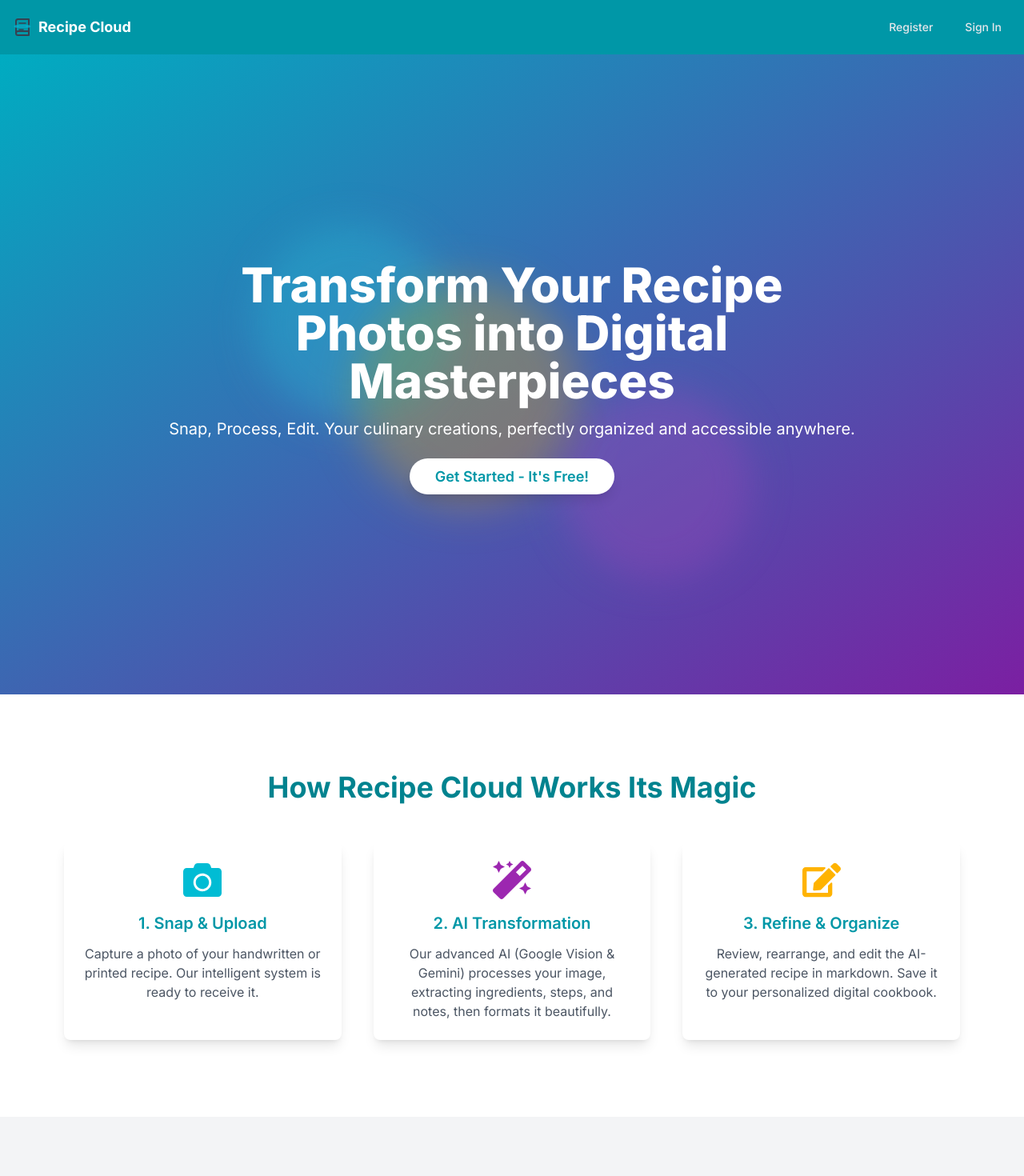
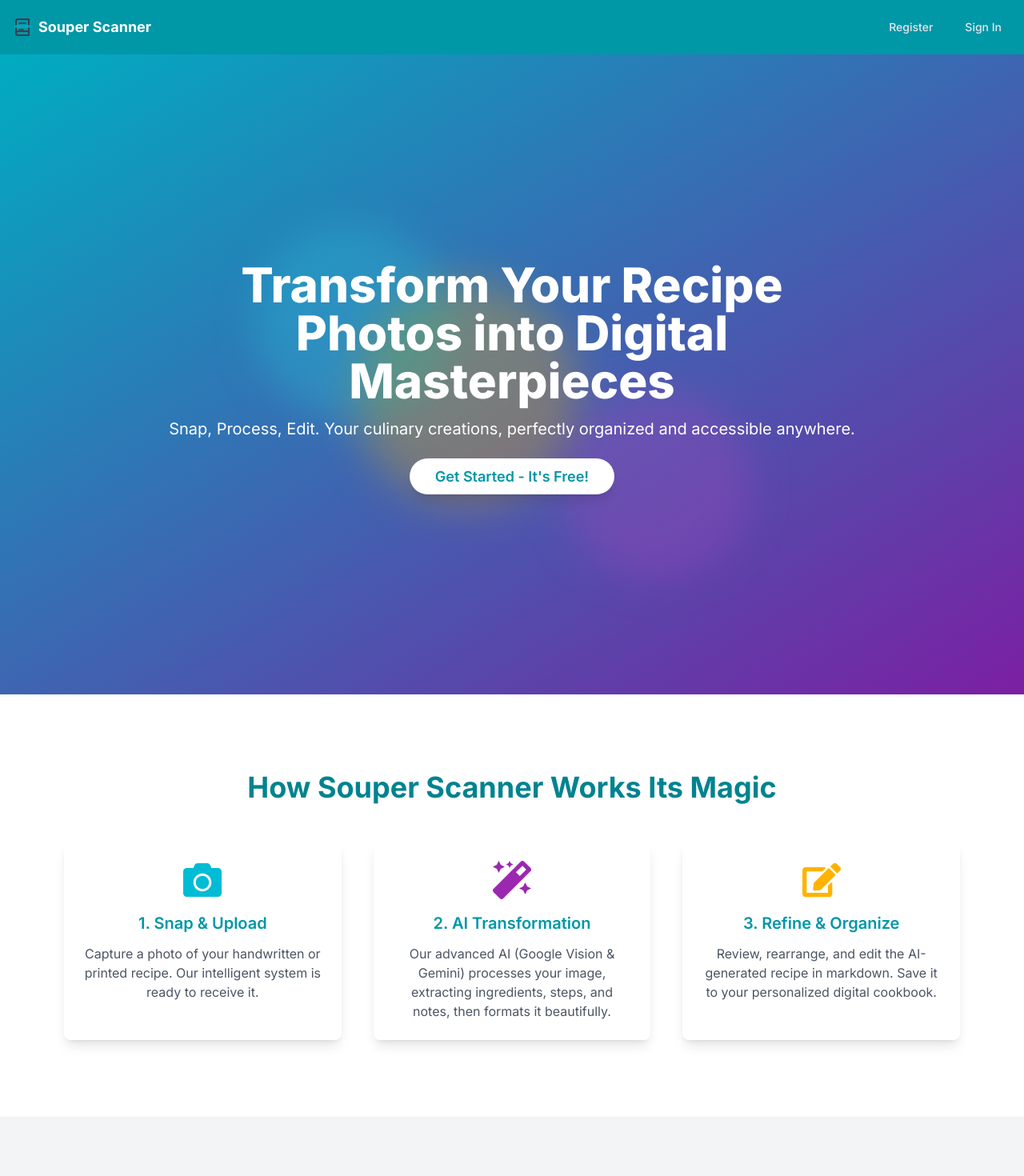
Before and after one commit to msievenpiper/recipe-cloud, a Next.js app: page / in a window 1280 px wide. Shown: the top 1470 px of the page at 80% size. Built offline with nearby package versions, Linux system fonts and the light colour scheme; no server answers.

Commit message:
- rebranded

```diff
--- a/app/layout.tsx
+++ b/app/layout.tsx
@@ -10,8 +10,8 @@
 const inter = Inter({ subsets: ["latin"] }); // Keep if Inter is used elsewhere, otherwise remove
 
 export const metadata: Metadata = {
-  title: "Recipe Cloud",
-  description: "Your personal AI-powered recipe manager",
+  title: "Souper Scanner",
+  description: "Your personal AI-powered recipe manager and scanner",
   manifest: "/manifest.json",
   icons: {
     icon: "/icon.svg",
--- a/app/page.tsx
+++ b/app/page.tsx
@@ -69,7 +69,7 @@
       {/* How It Works / Features Section */}
       <section className="py-16 md:py-24 bg-white">
         <div className="container mx-auto px-4 max-w-6xl">
-          <h2 className="text-3xl md:text-4xl font-bold text-center mb-12 text-primary-800">How Recipe Cloud Works Its Magic</h2>
+          <h2 className="text-3xl md:text-4xl font-bold text-center mb-12 text-primary-800">How Souper Scanner Works Its Magic</h2>
           <div className="grid grid-cols-1 md:grid-cols-3 gap-10">
             <div className="text-center p-6 bg-white rounded-lg shadow-lg hover:shadow-xl transition-shadow duration-300 transform hover:-translate-y-1">
               <FaCamera className="text-primary-500 text-5xl mx-auto mb-4" />
@@ -99,7 +99,7 @@
       {/* Benefits Section */}
       <section className="py-16 md:py-24 bg-gray-100">
         <div className="container mx-auto px-4 max-w-6xl">
-          <h2 className="text-3xl md:text-4xl font-bold text-center mb-12 text-primary-800">Why You'll Love Recipe Cloud</h2>
+          <h2 className="text-3xl md:text-4xl font-bold text-center mb-12 text-primary-800">Why You'll Love Souper Scanner</h2>
           <div className="grid grid-cols-1 md:grid-cols-2 gap-10 items-center">
             <div className="space-y-6">
               <div className="flex items-start space-x-4">
@@ -127,7 +127,7 @@
             <div className="flex justify-center">
               <Image
                 src="/marketing/iphone.png"
-                alt="Recipe Cloud App Screenshot"
+                alt="Souper Scanner App Screenshot"
                 width={300} // Adjust width as needed
                 height={600} // Adjust height as needed
                 className="rounded-lg shadow-lg"
@@ -158,7 +158,7 @@
       {/* Footer */}
       <footer className="bg-gray-800 text-gray-300 py-8">
         <div className="container mx-auto px-4 text-center">
-          <p>&copy; {new Date().getFullYear()} Recipe Cloud. All rights reserved.</p>
+          <p>&copy; {new Date().getFullYear()} Souper Scanner. All rights reserved.</p>
           <div className="flex justify-center space-x-4 mt-4">
             <Link href="/privacy" className="hover:text-white">Privacy Policy</Link>
             <Link href="/terms" className="hover:text-white">Terms of Service</Link>
--- a/app/recipes/[id]/page.tsx
+++ b/app/recipes/[id]/page.tsx
@@ -75,12 +75,12 @@
     if (input && recipe) {
       const pdf = new jsPDF('p', 'mm', 'a4');
       pdf.html(input, {
-        callback: function(doc) {
+        callback: function (doc) {
           const totalPages = doc.getNumberOfPages();
           for (let i = 1; i <= totalPages; i++) {
             doc.setPage(i);
             doc.setFontSize(10);
-            const footerText = `Recipe Cloud - Page ${i} of ${totalPages}`;
+            const footerText = `Souper Scanner - Page ${i} of ${totalPages}`;
             const textWidth = doc.getStringUnitWidth(footerText) * doc.getFontSize() / doc.internal.scaleFactor;
             const textX = (doc.internal.pageSize.getWidth() - textWidth) / 2;
             doc.text(footerText, textX, doc.internal.pageSize.getHeight() - 8);
--- a/components/Navbar.tsx
+++ b/components/Navbar.tsx
@@ -78,8 +78,8 @@
     <nav className="bg-primary-700 p-4 shadow-md">
       <div className="container mx-auto flex justify-between items-center">
         <Link href="/" className="text-white text-lg font-bold flex items-center space-x-2" onClick={() => setIsOpen(false)}>
-          <Image src="/icon.svg" alt="Recipe Cloud Icon" width={24} height={24} />
-          <span>Recipe Cloud</span>
+          <Image src="/icon.svg" alt="Souper Scanner Icon" width={24} height={24} />
+          <span>Souper Scanner</span>
         </Link>
 
         {/* Desktop Menu */}
--- a/components/PWAInstallPrompt.tsx
+++ b/components/PWAInstallPrompt.tsx
@@ -49,7 +49,7 @@
 
   return (
     <div className="fixed bottom-4 left-1/2 -translate-x-1/2 bg-blue-600 text-white p-3 rounded-lg shadow-lg z-50 flex items-center justify-between space-x-4">
-      <span>Add Recipe Cloud to your home screen for quick access!</span>
+      <span>Add Souper Scanner to your home screen for quick access!</span>
       <button
         onClick={handleInstallClick}
         className="bg-white text-blue-600 px-4 py-2 rounded-md font-semibold hover:bg-gray-100 transition-colors"
```
Also changed, not shown: public/manifest.json, 1 other file (tests, documents, lock files or other folders).
